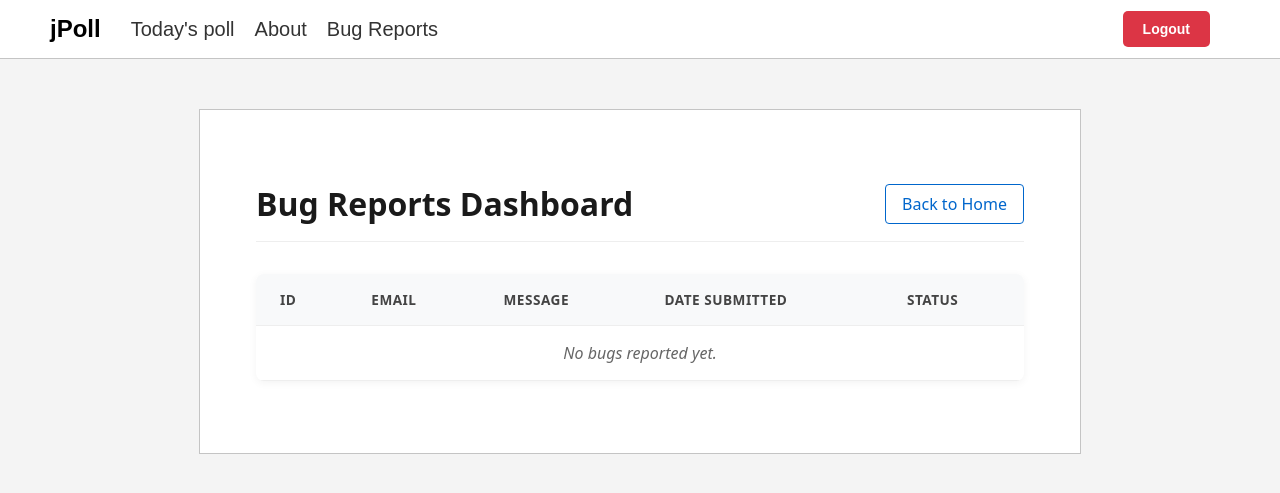
After one commit to KoubekJ1/poll, a Flask app: page /bugs in a window 1280 px wide. The commit adds this page. Shown: the top 493 px of the page. Run offline with Flask 3, Linux system fonts and the light colour scheme; the visitor is signed in with stand-in values (Sample User, id 1).

Commit message:
Created bugs page

```diff
--- a/app.py
+++ b/app.py
@@ -127,7 +127,13 @@ def about():
             flash('Bug report submitted successfully.', 'success')
             return redirect(url_for('about'))
 
-    return render_template('about.html')
+    is_admin = False
+    if 'user_id' in session:
+        user = User.query.get(session['user_id'])
+        if user and user.IsAdmin:
+            is_admin = True
+
+    return render_template('about.html', is_admin=is_admin)
 
 @app.route('/login', methods=['GET'])
 def login():
@@ -217,6 +223,24 @@ def reset_poll():
 
     return redirect(url_for('today'))
 
+@app.route('/bugs')
+@login_required
+def admin_bugs():
+    user = User.query.get(session['user_id'])
+    if not user or not user.IsAdmin:
+        flash('Access denied. Admin privileges required.', 'danger')
+        return redirect(url_for('today'))
+
+    reports = BugReport.query.order_by(BugReport.DateSubmitted.desc()).all()
+
+    is_admin = False
+    if 'user_id' in session:
+        user = User.query.get(session['user_id'])
+        if user and user.IsAdmin:
+            is_admin = True
+
+    return render_template('bugs.html', bugs=reports, is_admin=is_admin)
+
 @app.route('/logout')
 def logout():
     session.pop('user_id', None)
--- a/templates/base.html
+++ b/templates/base.html
@@ -1,31 +1,111 @@
 <!DOCTYPE html>
 <html lang="en">
+
 <head>
     <meta charset="UTF-8">
     <title>jPoll</title>
     <style>
-        body { font-family: sans-serif; margin: 0; padding: 0; background-color: #f4f4f4; }
-        .navbar { background-color: #fff; padding: 15px 50px; border-bottom: 1px solid #c4c4c4; display: flex; align-items: center; }
-        .navbar h2 { margin: 0; margin-right: 30px; }
-        .navbar a { text-decoration: none; color: #333; margin-right: 20px; font-size: 20px; }
-        .navbar .user-icon { margin-left: auto; }
-        .container { max-width: 800px; margin: 50px auto; background: #fff; padding: 40px; border: 1px solid #c4c4c4; }
-        .btn { padding: 10px 20px; font-size: 17px; border: none; border-radius: 5px; cursor: pointer; color: #fff; font-weight: bold; }
-        .btn-primary { background-color: #008cff; }
-        .btn-logout { background-color: #dc3545; }
-        .flash { padding: 10px; margin-bottom: 20px; border-radius: 4px; }
-        .flash.success { background-color: #d4edda; color: #155724; }
-        .flash.danger { background-color: #f8d7da; color: #721c24; }
-        .flash.warning { background-color: #fff3cd; color: #856404; }
-        .form-group { margin-bottom: 15px; }
-        .form-control { width: 100%; padding: 10px; font-size: 17px; border: 1px solid #999; border-radius: 4px; box-sizing: border-box; }
+        body {
+            font-family: sans-serif;
+            margin: 0;
+            padding: 0;
+            background-color: #f4f4f4;
+        }
+
+        .navbar {
+            background-color: #fff;
+            padding: 15px 50px;
+            border-bottom: 1px solid #c4c4c4;
+            display: flex;
+            align-items: center;
+        }
+
+        .navbar h2 {
+            margin: 0;
+            margin-right: 30px;
+        }
+
+        .navbar a {
+            text-decoration: none;
+            color: #333;
+            margin-right: 20px;
+            font-size: 20px;
+        }
+
+        .navbar .user-icon {
+            margin-left: auto;
+        }
+
+        .container {
+            max-width: 800px;
+            margin: 50px auto;
+            background: #fff;
+            padding: 40px;
+            border: 1px solid #c4c4c4;
+        }
+
+        .btn {
+            padding: 10px 20px;
+            font-size: 17px;
+            border: none;
+            border-radius: 5px;
+            cursor: pointer;
+            color: #fff;
+            font-weight: bold;
+        }
+
+        .btn-primary {
+            background-color: #008cff;
+        }
+
+        .btn-logout {
+            background-color: #dc3545;
+        }
+
+        .flash {
+            padding: 10px;
+            margin-bottom: 20px;
+            border-radius: 4px;
+        }
+
+        .flash.success {
+            background-color: #d4edda;
+            color: #155724;
+        }
+
+        .flash.danger {
+            background-color: #f8d7da;
+            color: #721c24;
+        }
+
+        .flash.warning {
+            background-color: #fff3cd;
+            color: #856404;
+        }
+
+        .form-group {
+            margin-bottom: 15px;
+        }
+
+        .form-control {
+            width: 100%;
+            padding: 10px;
+            font-size: 17px;
+            border: 1px solid #999;
+            border-radius: 4px;
+            box-sizing: border-box;
+        }
     </style>
 </head>
+
 <body>
     <div class="navbar">
         <h2>jPoll</h2>
         <a href="{{ url_for('today') }}">Today's poll</a>
         <a href="{{ url_for('about') }}">About</a>
+        {% if is_admin %}
+        <a href="{{ url_for('admin_bugs') }}">Bug Reports</a>
+        {% endif %}
         <div class="user-icon">
             {% if session.user_id %}
             <a href="{{ url_for('logout') }}" class="btn btn-logout" style="color: white; font-size: 14px;">Logout</a>
@@ -47,4 +127,5 @@
         {% block content %}{% endblock %}
     </div>
 </body>
+
 </html>
--- /dev/null
+++ b/templates/bugs.html
@@ -0,0 +1,175 @@
+{% extends 'base.html' %}
+
+{% block content %}
+<style>
+    .dashboard-container {
+        font-family: system-ui, -apple-system, sans-serif;
+        max-width: 1200px;
+        margin: 2rem auto;
+        padding: 0 1rem;
+        color: #333;
+    }
+
+    .dashboard-header {
+        display: flex;
+        justify-content: space-between;
+        align-items: center;
+        margin-bottom: 2rem;
+        padding-bottom: 1rem;
+        border-bottom: 1px solid #eee;
+    }
+
+    .dashboard-header h1 {
+        margin: 0;
+        color: #1a1a1a;
+    }
+
+    .btn-back {
+        text-decoration: none;
+        color: #0066cc;
+        font-weight: 500;
+        padding: 0.5rem 1rem;
+        border: 1px solid #0066cc;
+        border-radius: 4px;
+        transition: all 0.2s ease;
+    }
+
+    .btn-back:hover {
+        background: #0066cc;
+        color: white;
+    }
+
+    .flash-messages {
+        list-style: none;
+        padding: 0;
+        margin-bottom: 2rem;
+    }
+
+    .flash-messages li {
+        padding: 1rem;
+        border-radius: 4px;
+        margin-bottom: 0.5rem;
+    }
+
+    .flash-messages .success {
+        background-color: #d4edda;
+        color: #155724;
+        border: 1px solid #c3e6cb;
+    }
+
+    .flash-messages .error {
+        background-color: #f8d7da;
+        color: #721c24;
+        border: 1px solid #f5c6cb;
+    }
+
+    .table-container {
+        background: white;
+        border-radius: 8px;
+        box-shadow: 0 2px 8px rgba(0,0,0,0.05);
+        overflow-x: auto;
+    }
+
+    .bug-table {
+        width: 100%;
+        border-collapse: collapse;
+        text-align: left;
+    }
+
+    .bug-table th, .bug-table td {
+        padding: 1rem 1.5rem;
+        border-bottom: 1px solid #eee;
+    }
+
+    .bug-table th {
+        background-color: #f8f9fa;
+        font-weight: 600;
+        color: #444;
+        text-transform: uppercase;
+        font-size: 0.85rem;
+        letter-spacing: 0.5px;
+    }
+
+    .bug-table tbody tr:hover {
+        background-color: #f8f9fa;
+    }
+
+    .status-badge {
+        padding: 0.35rem 0.75rem;
+        border-radius: 999px;
+        font-size: 0.85rem;
+        font-weight: 600;
+    }
+
+    .status-resolved {
+        background-color: #e6f4ea;
+        color: #137333;
+    }
+
+    .status-open {
+        background-color: #fce8e6;
+        color: #c5221f;
+    }
+
+    .empty-state {
+        text-align: center;
+        padding: 3rem;
+        color: #666;
+        font-style: italic;
+    }
+</style>
+
+<div class="dashboard-container">
+    <header class="dashboard-header">
+        <h1>Bug Reports Dashboard</h1>
+        <a href="{{ url_for('today') }}" class="btn-back">Back to Home</a>
+    </header>
+
+    <main>
+        {% with messages = get_flashed_messages(with_categories=true) %}
+            {% if messages %}
+                <ul class="flash-messages">
+                {% for category, message in messages %}
+                    <li class="{{ category }}">{{ message }}</li>
+                {% endfor %}
+                </ul>
+            {% endif %}
+        {% endwith %}
+
+        <div class="table-container">
+            <table class="bug-table">
+                <thead>
+                    <tr>
+                        <th>ID</th>
+                        <th>Email</th>
+                        <th>Message</th>
+                        <th>Date Submitted</th>
+                        <th>Status</th>
+                    </tr>
+                </thead>
+                <tbody>
+                    {% for bug in bugs %}
+                    <tr>
+                        <td>{{ bug.ReportID }}</td>
+                        <td>{{ bug.Email }}</td>
+                        <td>{{ bug.Message }}</td>
+                        <td>{{ bug.DateSubmitted.strftime('%Y-%m-%d %H:%M:%S') }}</td>
+                        <td>
+                            {% if bug.IsResolved %}
+                                <span class="status-badge status-resolved">Resolved</span>
+                            {% else %}
+                                <span class="status-badge status-open">Open</span>
+                            {% endif %}
+                        </td>
+                    </tr>
+                    {% else %}
+                    <tr>
+                        <td colspan="5" class="empty-state">No bugs reported yet.</td>
+                    </tr>
+                    {% endfor %}
+                </tbody>
+            </table>
+        </div>
+    </main>
+</div>
+{% endblock %}
```
Lines whose indentation alone changed are shown as unchanged.
